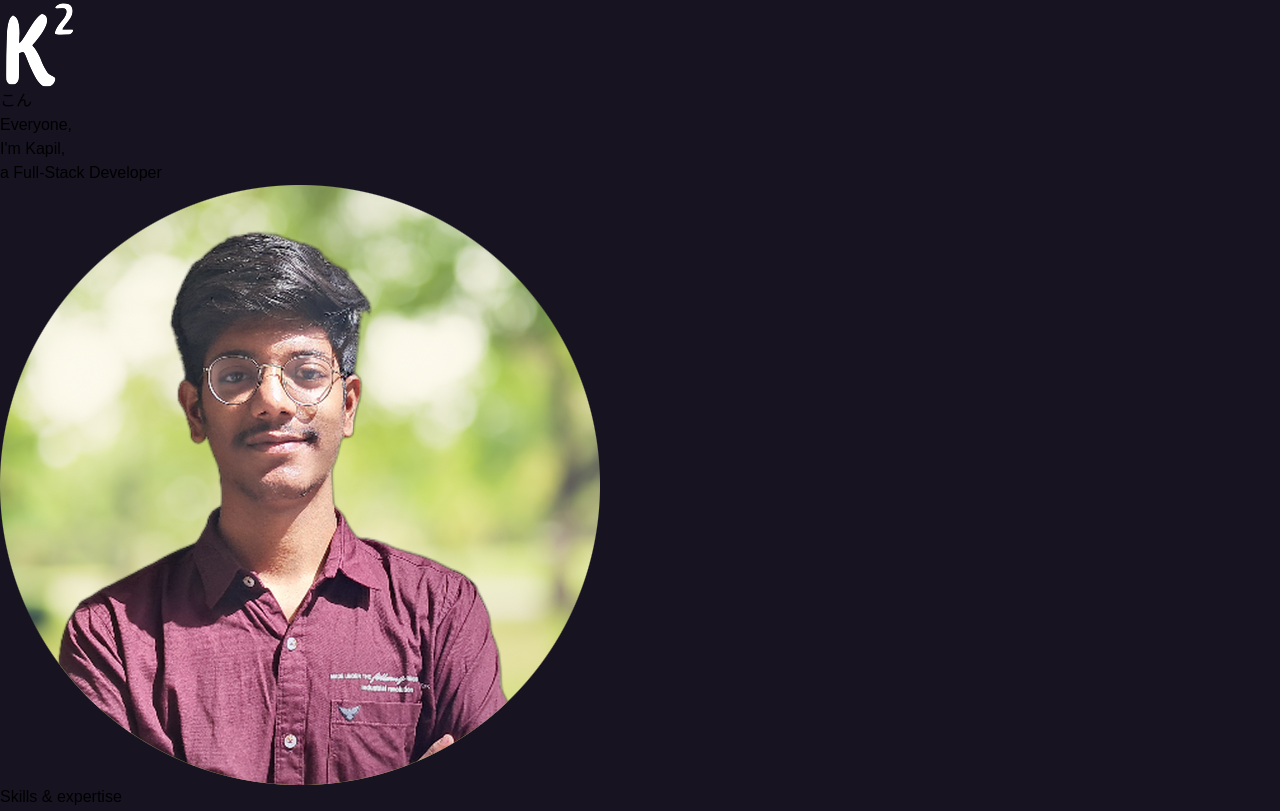
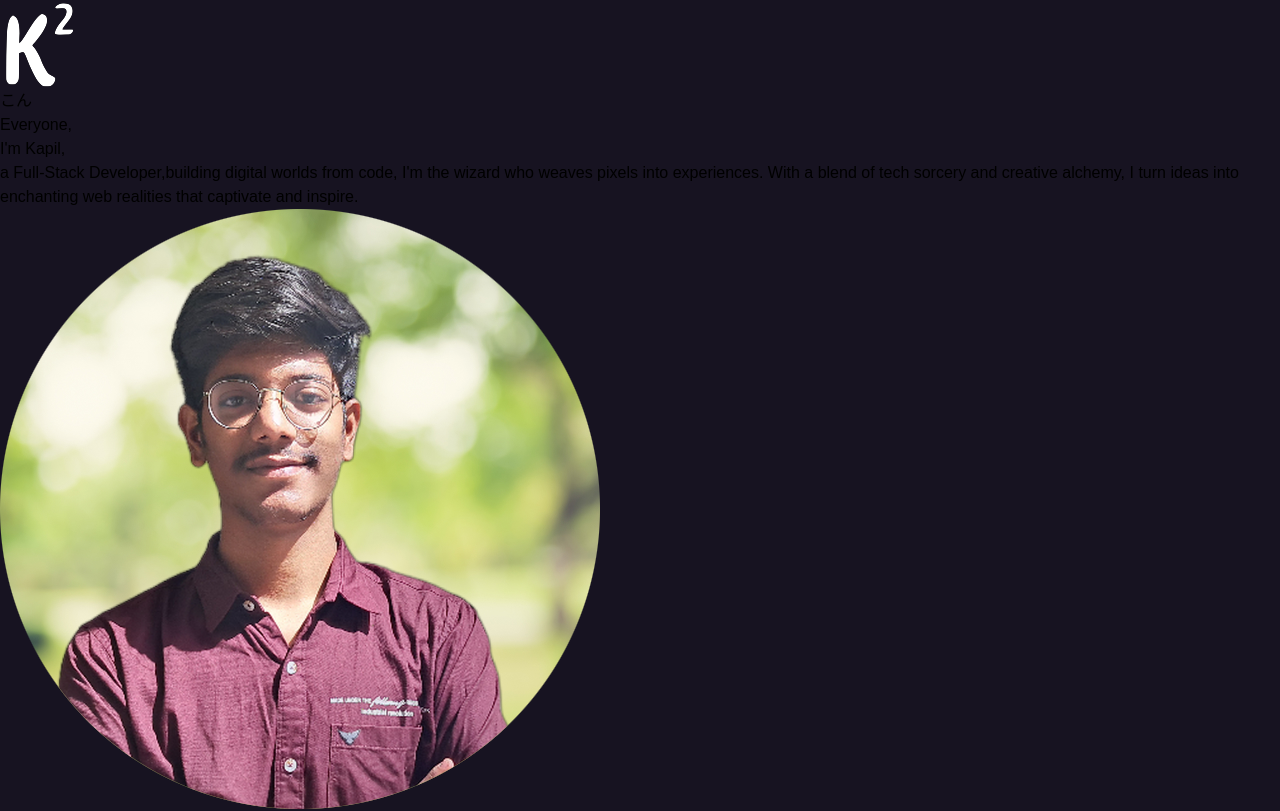
Before and after one commit to kkapil94/Portfolio2, a React (Vite) app: page / in a window 1280 px wide. Shown: the top 811 px of the page. Built offline with nearby package versions, Linux system fonts and the light colour scheme.

Commit message:
project desc added

```diff
--- a/src/components/HeroSection.jsx
+++ b/src/components/HeroSection.jsx
@@ -14,12 +14,19 @@ export default function HeroSection() {
               <h1>Everyone,</h1>
             </div>
             <h1 className="text-6xl font-bold text-white mt-12 leading-[5rem]">
-              I'm <span className="text-teal-400">Kapil</span>,<br />a
-              Full-Stack Developer
+              I'm <span className="text-teal-400">Kapil</span>,<br />
+              <div className="text-xl w-4/6">
+                a Full-Stack Developer,building digital worlds from code, I'm
+                the wizard who weaves pixels into experiences. With a blend of
+                tech sorcery and creative alchemy, I turn ideas into enchanting
+                web realities that captivate and inspire.
+              </div>
             </h1>
           </div>
           <div className="m-auto">
-            <span><img className="w-80" src="/images/profile-pic.png" alt="" /></span>
+            <span>
+              <img className="w-80" src="/images/profile-pic.png" alt="" />
+            </span>
           </div>
         </div>
       </main>
--- a/src/utils/projects.json
+++ b/src/utils/projects.json
@@ -6,27 +6,27 @@
         "project": "https://chat-app-git-master-kkapil94.vercel.app/"
     },
     {
+        "name": "NFT-Marketplace",
+        "img_src": "/images/nftmarket.png",
+        "desc": "NFT (Non-Fungible Token) marketplace built using Next.js for robust web development, stylish and responsive design achieved with the use of Tailwind CSS for styling, Utilizes the Ethers.js library to enable seamless interaction with the Ethereum blockchain, facilitating NFT transactions and management.",
+        "project": "https://nft-marketplace-nine-umber.vercel.app/"
+    },
+    {
         "name": "E-commerce",
         "img_src": "/images/ecomm.png",
-        "desc": "Lorem ipsum dolor sit amet conse ctetur, adipis icing elit Placeat amet,labore ips umd olor evolupt expl icabor epreh ende rit, conseq uatur sed adipisci itaque debitis, officiis quidem!",
+        "desc": "E-commerce application built with the MERN stack, used Zustand for efficient state management, integrated Razorpay Payment Gateway for secure and seamless transactions, implemented a JWT-based authentication system on the backend for secure user authentication.",
         "project":"https://e-commerce-kkapil94.vercel.app/"
     },
     {
         "name": "Expense tracker App",
         "img_src": "/images/expense.png",
-        "desc": "Lorem ipsum dolor sit amet conse ctetur, adipis icing elit Placeat amet,labore ips umd olor evolupt expl icabor epreh ende rit, conseq uatur sed adipisci itaque debitis, officiis quidem!",
+        "desc": "Professional full-stack expense tracker application, Offers CRUD (Create, Read, Update, Delete) operations for seamless expense tracking, Utilizes MongoDB as the database for storing transaction data, Implements a secure authentication system based on JSON Web Tokens (JWT) to protect user accounts and data.",
         "project": "https://capable-starship-4e3ba4.netlify.app/"
     },
     {
         "name": "Quiz App",
         "img_src": "/images/quiz.png",
-        "desc": "Lorem ipsum dolor sit amet conse ctetur, adipis icing elit Placeat amet,labore ips umd olor evolupt expl icabor epreh ende rit, conseq uatur sed adipisci itaque debitis, officiis quidem!",
+        "desc": "Fully responsive quiz application developed using React, Offers a variety of quiz categories to choose from, providing diverse content, integrates an API to populate the quizzes with multiple-choice questions (MCQs), employs Material UI for elegant and user-friendly styling of the application components",
         "project": "https://quiz-app-murex-one.vercel.app/"
-    },
-    {
-        "name": "NFT-Marketplace",
-        "img_src": "/images/nftmarket.png",
-        "desc": "Lorem ipsum dolor sit amet conse ctetur, adipis icing elit Placeat amet,labore ips umd olor evolupt expl icabor epreh ende rit, conseq uatur sed adipisci itaque debitis, officiis quidem!",
-        "project": "https://nft-marketplace-nine-umber.vercel.app/"
     }
 ]
```
